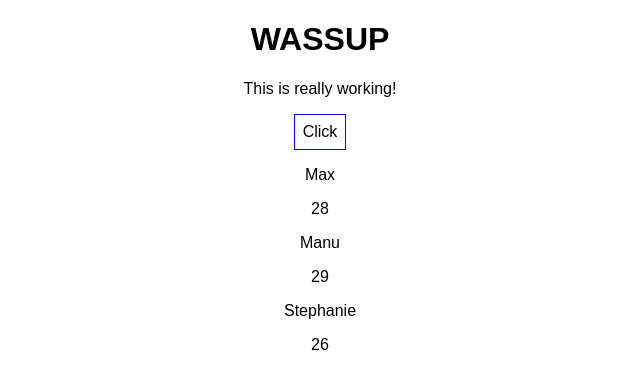
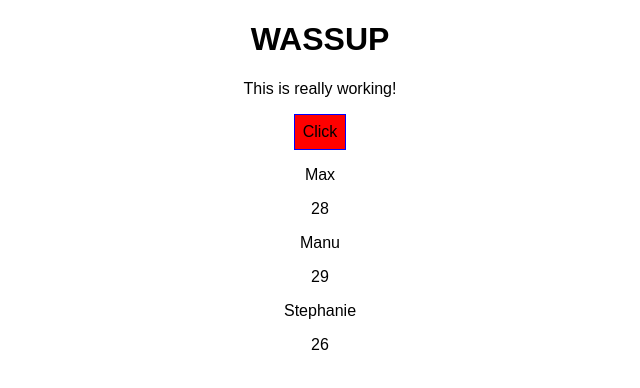
Before and after one commit to ShawnDBerry/React-Project, a React (Create React App) app: page / in a window 1280 px wide. Both pictures are taken after a click on the button "Click". Shown: the top 388 px of the page, without its empty margins (320-960 px from the left). Built offline with nearby package versions, Linux system fonts and the light colour scheme.

Commit message:
style change

```diff
--- a/src/App.js
+++ b/src/App.js
@@ -38,6 +38,7 @@ class App extends Component {
     return personsList;
   }
 
+
   deletePersonHandler = personIndex => {
     const persons = [...this.state.person];
     persons.splice(personIndex, 1);
@@ -47,12 +48,21 @@ class App extends Component {
   render() {
 
     const style = {
-      backgroundColor: 'white',
+      backgroundColor: 'green',
       font: 'inherit',
       border: '1px solid blue',
       padding: '8px',
       cursor: 'pointer'
     };
+let persons = null;
+
+if(this.state.showing){
+ persons = <div>
+      {this.personList()}
+    </div>
+  style.backgroundColor='red'
+}
+
 
     return (
       <div className="App">
@@ -63,12 +73,7 @@ class App extends Component {
           onClick={() => this.setState({
           showing: !this.state.showing
         })}>Click</button>
-        {this.state.showing
-          ? <div>
-              {this.personList()}
-            </div>
-          : null
-}
+     {persons}
 
       </div>
     );
```
